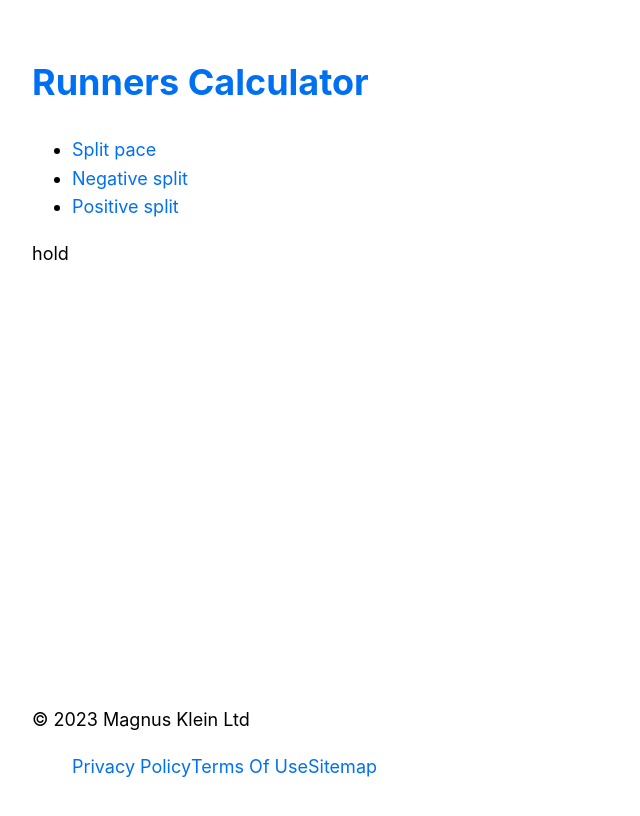
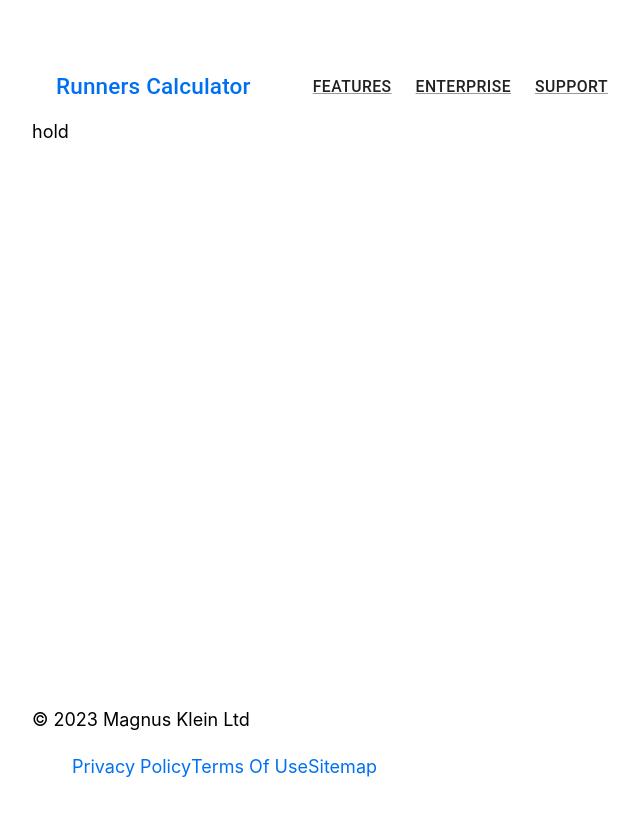
Before and after one commit to jaymagrob/running-calculator, a Next.js app: page / in a window 1280 px wide. Shown: the top 816 px of the page, without its empty margins (302-942 px from the left). Built offline with nearby package versions, Linux system fonts and the light colour scheme.

Commit message:
Run-13: header: add MUI to header

```diff
--- a/components/header.js
+++ b/components/header.js
@@ -1,24 +1,46 @@
-import Link from 'next/link';
+import NextLink from 'next/link';
+import Toolbar from '@mui/material/Toolbar';
+import Typography from '@mui/material/Typography';
+import Link from '@mui/material/Link';
 
 export default function Header() {
   return (
-    <header>
-      <h1>
-        <Link href="/">Runners Calculator</Link>
-      </h1>
-      <nav>
-        <ul>
-          <li>
-            <Link href="/pace/split-pace">Split pace</Link>
-          </li>
-          <li>
-            <Link href="/pace/negative-split">Negative split</Link>
-          </li>
-          <li>
-            <Link href="/pace/positive-split">Positive split</Link>
-          </li>
-        </ul>
-      </nav>
-    </header>
+    <Toolbar sx={{ flexWrap: 'wrap' }}>
+    <Typography variant="h6" color="inherit" noWrap sx={{ flexGrow: 1 }}>
+      <NextLink href="/">Runners Calculator</NextLink>
+    </Typography>
+    <nav>
+      <NextLink href="/pace/split-pace">
+        <Link
+          variant="button"
+          color="text.primary"
+          href="#"
+          sx={{ my: 1, mx: 1.5 }}
+        >
+          Features
+        </Link>
+      </NextLink>
+      <NextLink href="/pace/negative-split">
+        <Link
+          variant="button"
+          color="text.primary"
+          href="#"
+          sx={{ my: 1, mx: 1.5 }}
+        >
+          Enterprise
+        </Link>
+      </NextLink>
+      <NextLink href="/pace/positive-split">
+        <Link
+          variant="button"
+          color="text.primary"
+          href="#"
+          sx={{ my: 1, mx: 1.5 }}
+        >
+          Support
+        </Link>
+      </NextLink>
+    </nav>
+  </Toolbar>
   )
 }
```
